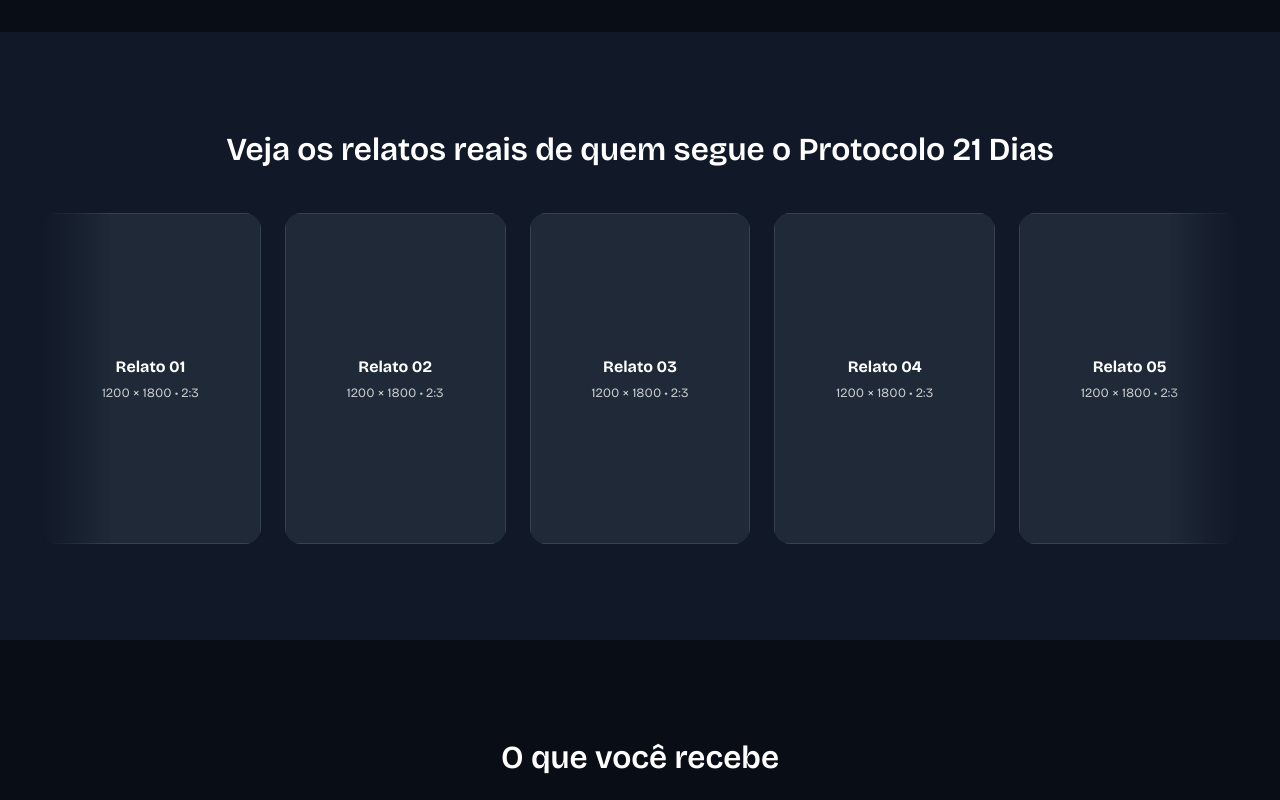
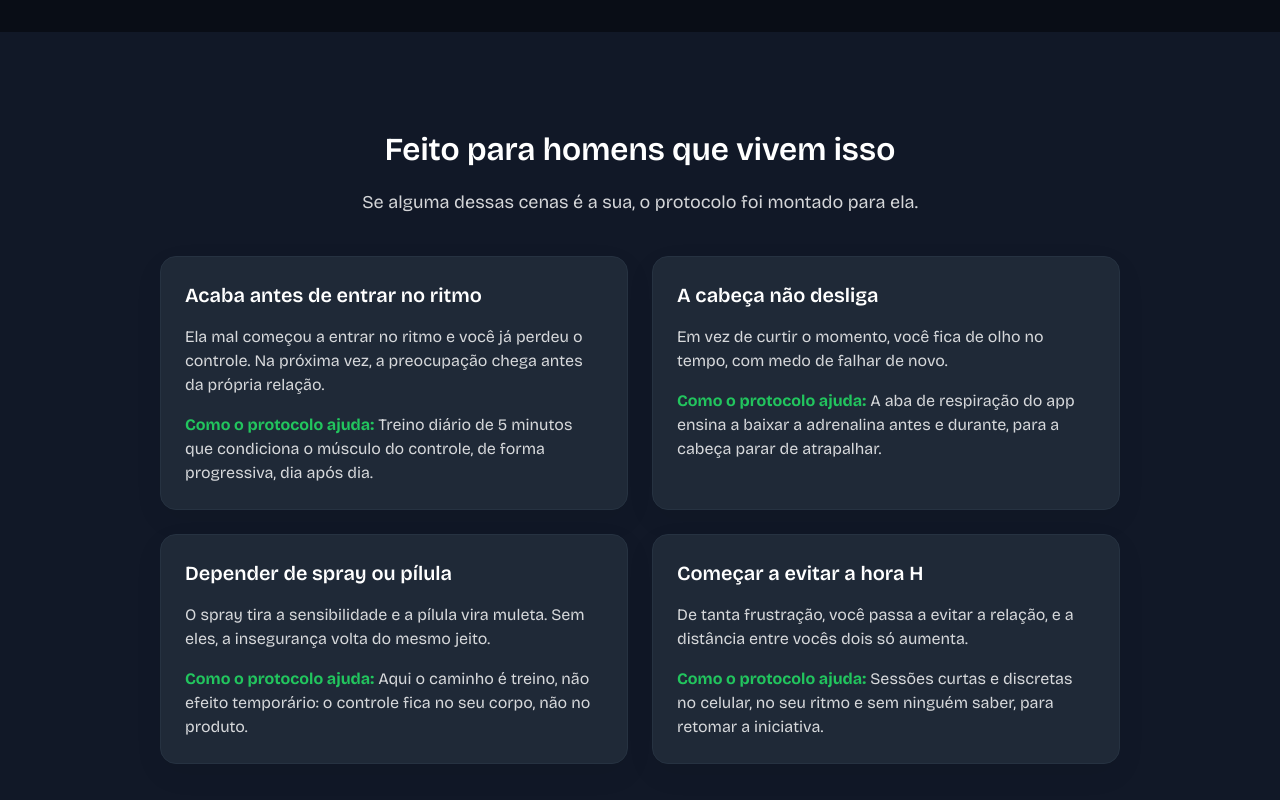
Before and after one commit to CarolSouza123/protocolo-controle-21-dias, a React (Vite) app: page / in a window 1280 px wide. Shown: the part 1040-1840 px from the top of the page. Built offline with nearby package versions, Linux system fonts and the light colour scheme.

Commit message:
Troca depoimentos por secao de situacoes reconheciveis

```diff
--- a/src/App.tsx
+++ b/src/App.tsx
@@ -1,4 +1,4 @@
-import { useEffect, useRef, useState } from 'react'
+import { useEffect, useState } from 'react'
 import { Check, Minus, Plus } from 'lucide-react'
 import { pageContent, type MediaItem } from './config/content'
 import { links } from './config/links'
@@ -47,60 +47,6 @@ function Price({ data }: { data: { previousPrice: string; installmentCount: numb
     <span className="price-before"><s>{data.previousPrice ? `De ${data.previousPrice}` : 'Preço anterior a definir'}</s> por apenas</span>
     <strong>{data.installmentCount && data.installmentValue ? `${data.installmentCount}x de ${data.installmentValue}` : 'Preço a definir'}</strong>
     <span>ou <b>{data.cashValue || 'valor a definir'}</b> à vista no PIX</span>
-  </div>
-}
-
-function Carousel() {
-  const ref = useRef<HTMLDivElement>(null)
-  const items = [...pageContent.results.items, ...pageContent.results.items, ...pageContent.results.items]
-  const segmentWidth = () => (ref.current?.scrollWidth ?? 0) / 3
-
-  useEffect(() => {
-    const element = ref.current
-    if (!element) return
-    const initialize = () => element.scrollTo({ left: segmentWidth() })
-    initialize()
-    const reduceMotion = window.matchMedia('(prefers-reduced-motion: reduce)').matches
-    let frame = 0
-    let previousTime = performance.now()
-    let pausedUntil = 0
-    let dragging = false
-    const pauseNow = () => { pausedUntil = performance.now() + 2500 }
-    const onPointerDown = () => { dragging = true; pauseNow() }
-    const onPointerUp = () => { dragging = false; pauseNow() }
-    const onScroll = () => { if (dragging) pauseNow() }
-    element.addEventListener('pointerdown', onPointerDown)
-    window.addEventListener('pointerup', onPointerUp)
-    element.addEventListener('touchstart', onPointerDown, { passive: true })
-    element.addEventListener('scroll', onScroll, { passive: true })
-    const animate = (time: number) => {
-      const segment = segmentWidth()
-      if (segment && time >= pausedUntil && !dragging) {
-        element.scrollLeft += ((time - previousTime) / 1000) * 75
-        if (element.scrollLeft >= segment * 2) element.scrollLeft -= segment
-      }
-      previousTime = time
-      frame = window.requestAnimationFrame(animate)
-    }
-    const observer = new ResizeObserver(initialize)
-    observer.observe(element)
-    if (!reduceMotion) frame = window.requestAnimationFrame(animate)
-    window.addEventListener('resize', initialize)
-    return () => {
-      if (frame) window.cancelAnimationFrame(frame)
-      observer.disconnect()
-      window.removeEventListener('resize', initialize)
-      element.removeEventListener('pointerdown', onPointerDown)
-      window.removeEventListener('pointerup', onPointerUp)
-      element.removeEventListener('touchstart', onPointerDown)
-      element.removeEventListener('scroll', onScroll)
-    }
-  }, [])
-
-  return <div className="carousel-wrap">
-    <div className="carousel" ref={ref} aria-label="Galeria de resultados">
-      {items.map((item, index) => <article className="result-card" aria-hidden={index < pageContent.results.items.length || index >= pageContent.results.items.length * 2} key={index}>{placeholder(item)}</article>)}
-    </div>
   </div>
 }
 
@@ -153,7 +99,7 @@ function App() {
     <UrgencyBar />
     <main>
       <section className="hero"><div className="container hero-inner"><div className="hero-media">{placeholder({ src: pageContent.hero.image, alt: pageContent.hero.imageAlt, label: 'Mockup do Web App na tela do celular', ratio: '3:2' }, true)}</div><h1>{pageContent.hero.headline}</h1><p className="lead">{pageContent.hero.body}</p>{pageContent.hero.bullets && <ul className="hero-bullets">{pageContent.hero.bullets.map(b => <li key={b}><Check aria-hidden="true" /><span>{b}</span></li>)}</ul>}<div className="hero-action"><Button onClick={() => document.getElementById('ofertas')?.scrollIntoView({ behavior: 'smooth' })}>{pageContent.hero.ctaLabel}</Button><img src={pageContent.hero.securityImage} alt={pageContent.hero.securityImageAlt} /></div></div></section>
-      <section className="section section-muted"><div className="container"><h2>{pageContent.results.title}</h2><Carousel /></div></section>
+      <section className="section section-muted"><div className="container"><h2>{pageContent.situations.title}</h2><p className="section-subtitle">{pageContent.situations.subtitle}</p><div className="card-grid count-4 situations-grid">{pageContent.situations.items.map(item => <article className="content-card situation" key={item.title}><h3>{item.title}</h3><p>{item.text}</p><p className="situation-help"><strong>Como o protocolo ajuda:</strong> {item.help}</p></article>)}</div></div></section>
       <section className="section"><div className="container"><h2>{pageContent.modulesSection.title}</h2>{'subtitle' in pageContent.modulesSection && pageContent.modulesSection.subtitle && <p className="section-subtitle">{pageContent.modulesSection.subtitle}</p>}<Modules /></div></section>
       <section className="section section-muted"><div className="container"><h2>{pageContent.bonusesSection.title}</h2><div className={`card-grid count-${pageContent.bonuses.length}`}>{pageContent.bonuses.map(item => <article className="content-card bonus" key={item.eyebrow}><div className="square-media">{placeholder(item)}</div><span className="eyebrow">🎁 {item.eyebrow}: incluso na oferta</span><h3>{item.title}</h3><p>{item.description}</p>{item.value && <s>{item.value}</s>}</article>)}</div></div></section>
       <section className="section" id="ofertas"><div className="container"><h2>{pageContent.offersSection.title}</h2><div className="offers offers-single">
--- a/src/config/content.ts
+++ b/src/config/content.ts
@@ -19,14 +19,15 @@ export const pageContent = {
     securityImage: '/images/selos-seguranca-compra.svg',
     securityImageAlt: 'Selos de compra segura, satisfação garantida e privacidade protegida',
   },
-  results: {
-    title: 'Veja os relatos reais de quem segue o Protocolo 21 Dias',
-    items: Array.from({ length: 6 }, (_, index) => ({
-      src: '',
-      alt: `Print de conversa no WhatsApp: relato ${String(index + 1).padStart(2, '0')}`,
-      label: `Relato ${String(index + 1).padStart(2, '0')}`,
-      ratio: '2:3' as const,
-    })),
+  situations: {
+    title: 'Feito para homens que vivem isso',
+    subtitle: 'Se alguma dessas cenas é a sua, o protocolo foi montado para ela.',
+    items: [
+      { title: 'Acaba antes de entrar no ritmo', text: 'Ela mal começou a entrar no ritmo e você já perdeu o controle. Na próxima vez, a preocupação chega antes da própria relação.', help: 'Treino diário de 5 minutos que condiciona o músculo do controle, de forma progressiva, dia após dia.' },
+      { title: 'A cabeça não desliga', text: 'Em vez de curtir o momento, você fica de olho no tempo, com medo de falhar de novo.', help: 'A aba de respiração do app ensina a baixar a adrenalina antes e durante, para a cabeça parar de atrapalhar.' },
+      { title: 'Depender de spray ou pílula', text: 'O spray tira a sensibilidade e a pílula vira muleta. Sem eles, a insegurança volta do mesmo jeito.', help: 'Aqui o caminho é treino, não efeito temporário: o controle fica no seu corpo, não no produto.' },
+      { title: 'Começar a evitar a hora H', text: 'De tanta frustração, você passa a evitar a relação, e a distância entre vocês dois só aumenta.', help: 'Sessões curtas e discretas no celular, no seu ritmo e sem ninguém saber, para retomar a iniciativa.' },
+    ],
   },
   modulesSection: {
     title: 'O que você recebe',
--- a/src/styles/index.css
+++ b/src/styles/index.css
@@ -64,3 +64,9 @@ body footer { background:#090d16; border-top-color:#263241 }
 .panel-table th, .panel-table td { padding:10px 8px; border-bottom:1px solid var(--border-soft); text-align:right; color:rgba(255,255,255,.85) }
 .panel-table th:first-child, .panel-table td:first-child { text-align:left }
 @media (max-width:767px) { .panel-grid { grid-template-columns:1fr } .panel-table { font-size:13px } }
+
+/* Secao de situacoes (substitui os depoimentos) */
+.card-grid.count-4 { grid-template-columns:repeat(2,1fr); max-width:960px; margin-inline:auto }
+.situation-help { margin:16px 0 0 }
+.situation-help strong { color:var(--brand-primary) }
+@media (max-width:767px) { .card-grid.count-4 { grid-template-columns:1fr } }
```
